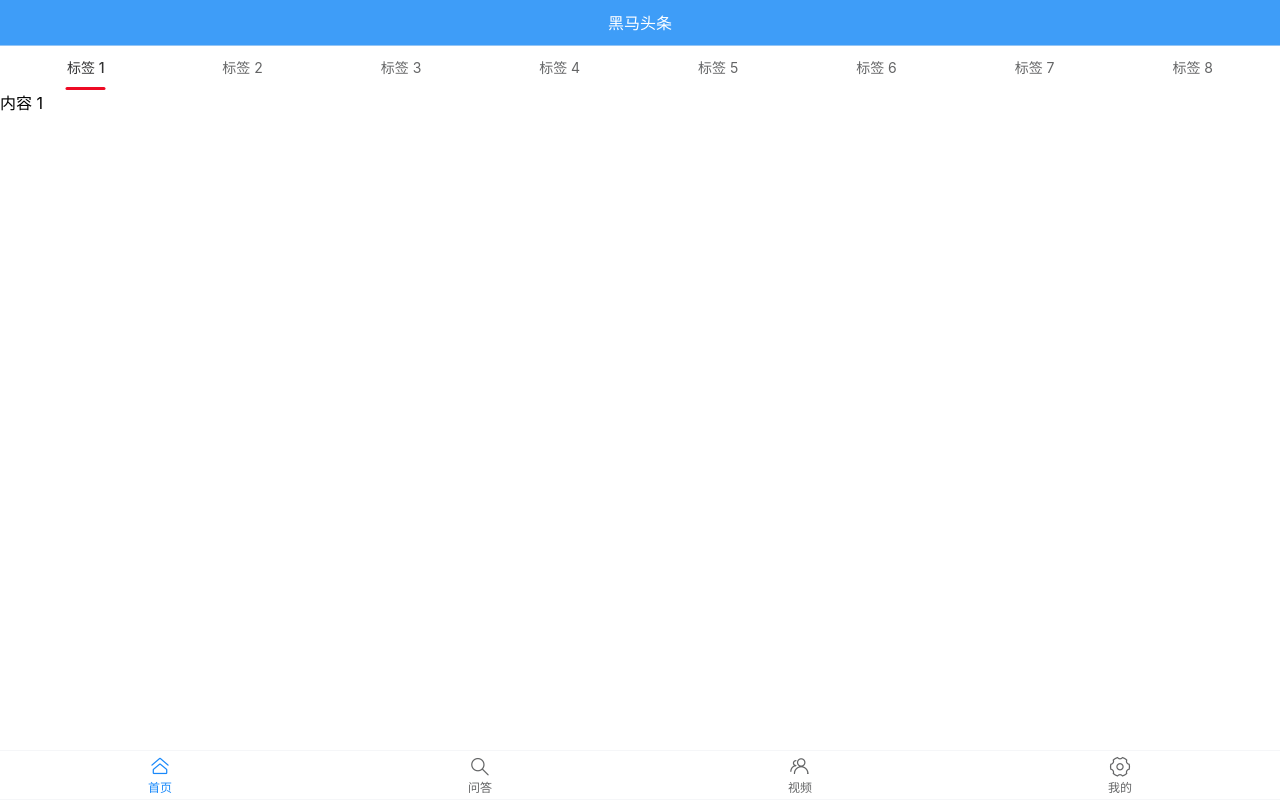
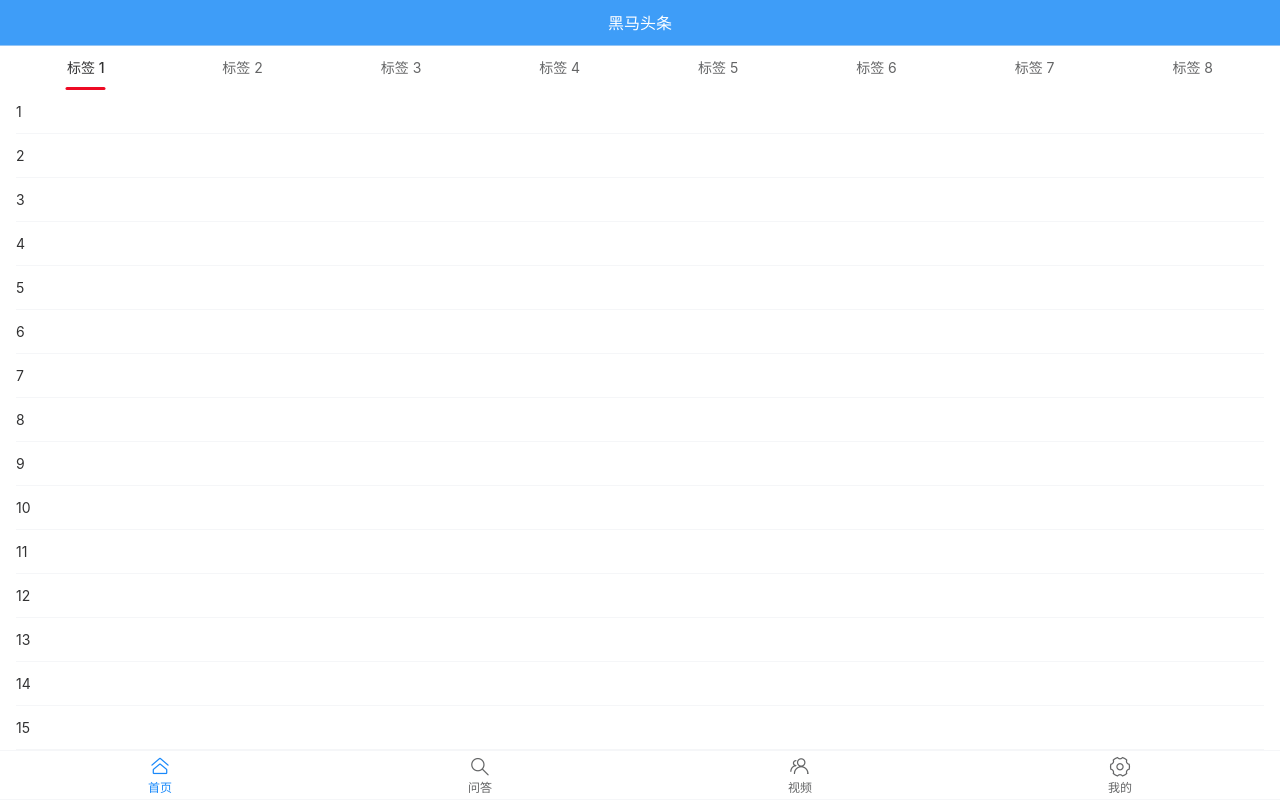
Before and after one commit to zhangchen661618/topline-totiao, a Vue app in the folder topline-totiao/: page /#/ in a window 1280 px wide. Shown: the top 800 px of the page. Built offline with nearby package versions, Linux system fonts and the light colour scheme.

Commit message:
home页列表list组件

```diff
--- a/topline-totiao/src/views/home/index.vue
+++ b/topline-totiao/src/views/home/index.vue
@@ -5,15 +5,51 @@
      <!-- 频道列表 -->
      <van-tabs animated>
         <van-tab v-for="index in 8" :title="'标签 ' + index" :key="index">
-            内容 {{ index }}
-     </van-tab>
-</van-tabs>
+             <!-- 文章列表 不同的标签页有不同的列表-->
+          <van-list
+            v-model="loading"
+            :finished="finished"
+            finished-text="没有更多了"
+            @load="onLoad"
+            >
+            <van-cell
+              v-for="item in list"
+              :key="item"
+              :title="item"/>
+            </van-list>
+          </van-tab>
+      </van-tabs>
   </div>
 </template>
 
 <script>
 export default {
+  name: 'home',
+  data () {
+    return {
+      list: [],
+      loading: false,
+      finished: false
+    }
+  },
 
+  methods: {
+    onLoad () {
+      // 异步更新数据
+      setTimeout(() => {
+        for (let i = 0; i < 10; i++) {
+          this.list.push(this.list.length + 1)
+        }
+        // 加载状态结束
+        this.loading = false
+
+        // 数据全部加载完成
+        if (this.list.length >= 40) {
+          this.finished = true
+        }
+      }, 500)
+    }
+  }
 }
 </script>
 
```
